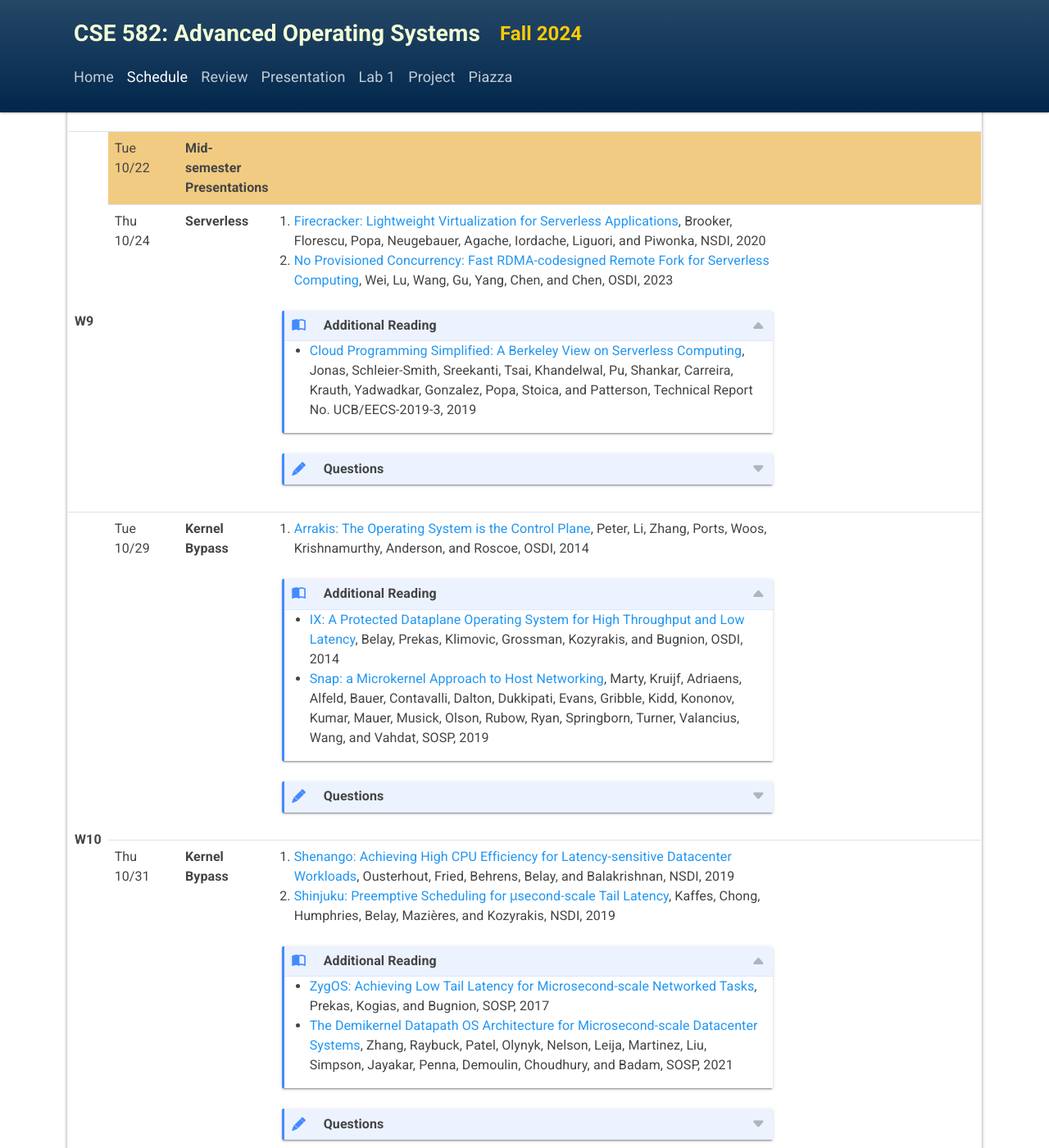
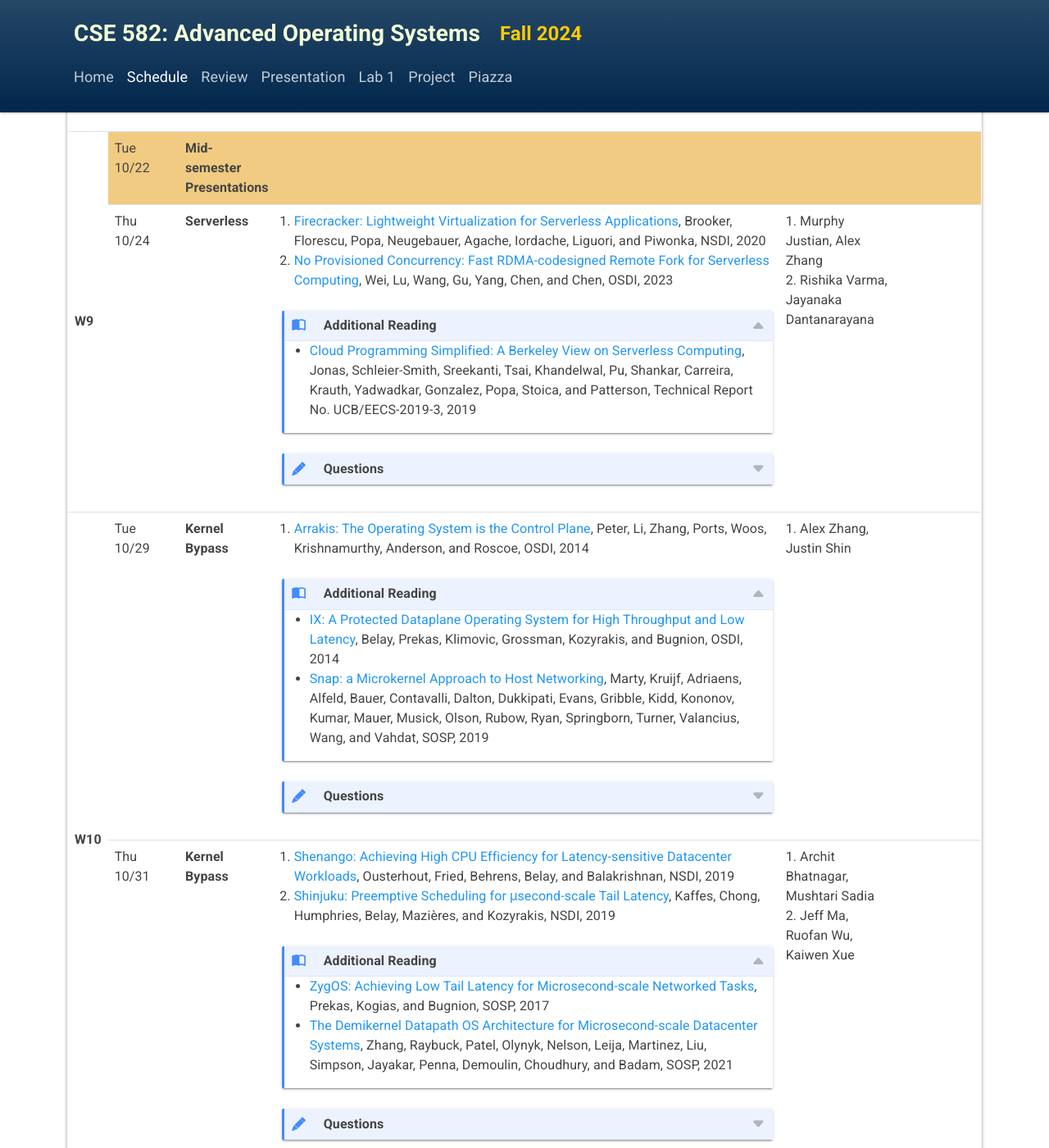
Before and after one commit to eecs582/eecs582.github.io, a Jekyll site: the page built from schedule.html, in a window 1280 px wide and 1400 px high, scrolled down 5104 px. Shown: the whole window at 82% size. Built offline with Jekyll 4.4.1, drawn with Linux system fonts in a browser that asks for light colours; some of the changed text lies outside the part shown.

Commit message:
update schedule

```diff
--- a/schedule.html
+++ b/schedule.html
@@ -491,7 +491,7 @@ layout: schedule
           </p>
         </details>
       </td>
-      <td></td>
+      <td>1. Murphy Justian, Alex Zhang<br>2. Rishika Varma, Jayanaka Dantanarayana</td>
       <td></td>
     </tr>
     <tr>
@@ -519,7 +519,7 @@ layout: schedule
           </p>
         </details>
       </td>
-      <td></td>
+      <td>1. Alex Zhang, Justin Shin</td>
       <td></td>
     </tr>
     <tr>
@@ -548,7 +548,7 @@ layout: schedule
           </p>
         </details>
       </td>
-      <td></td>
+      <td>1. Archit Bhatnagar, Mushtari Sadia<br>2. Jeff Ma, Ruofan Wu, Kaiwen Xue</td>
       <td></td>
     </tr>
     <tr>
@@ -585,7 +585,7 @@ layout: schedule
           </p>
         </details>
       </td>
-      <td></td>
+      <td>1. Yogi Sahu, Justin Shin</td>
       <td></td>
     </tr>
     <tr>
@@ -614,7 +614,7 @@ layout: schedule
           </p>
         </details>
       </td>
-      <td></td>
+      <td>1. Rishika Varma, Ryan Kim</td>
       <td></td>
     </tr>
     <tr>
@@ -672,7 +672,7 @@ layout: schedule
           </p>
         </details>
       </td>
-      <td></td>
+      <td>1. Ziming Zhou, Robert Stanley<br>2. Adarsh Ponaka, Nolan Kuza</td>
       <td></td>
     </tr>
     <tr>
@@ -703,7 +703,7 @@ layout: schedule
       <td class="success"></td>
     </tr>
     <tr>
-      <td rowspan="3" class="syllabus-week">W15</td>
+      <td rowspan="2" class="syllabus-week">W15</td>
       <td>Tue 12/03</td>
       <td>Security</td>
       <td>
@@ -724,7 +724,15 @@ layout: schedule
     <tr>
       <td style="display:none"></td>
       <td class="info">Thu 12/05</td>
-      <td class="info">Final Presentations</td>
+      <td class="info">Final Presentation</td>
+      <td class="info"></td>
+      <td class="info"></td>
+      <td class="info"></td>
+    </tr>
+    <tr>
+      <td class="syllabus-week">W16</td>
+      <td class="info">Thu 12/12</td>
+      <td class="info">Final Report</td>
       <td class="info"></td>
       <td class="info"></td>
       <td class="info"></td>
```
